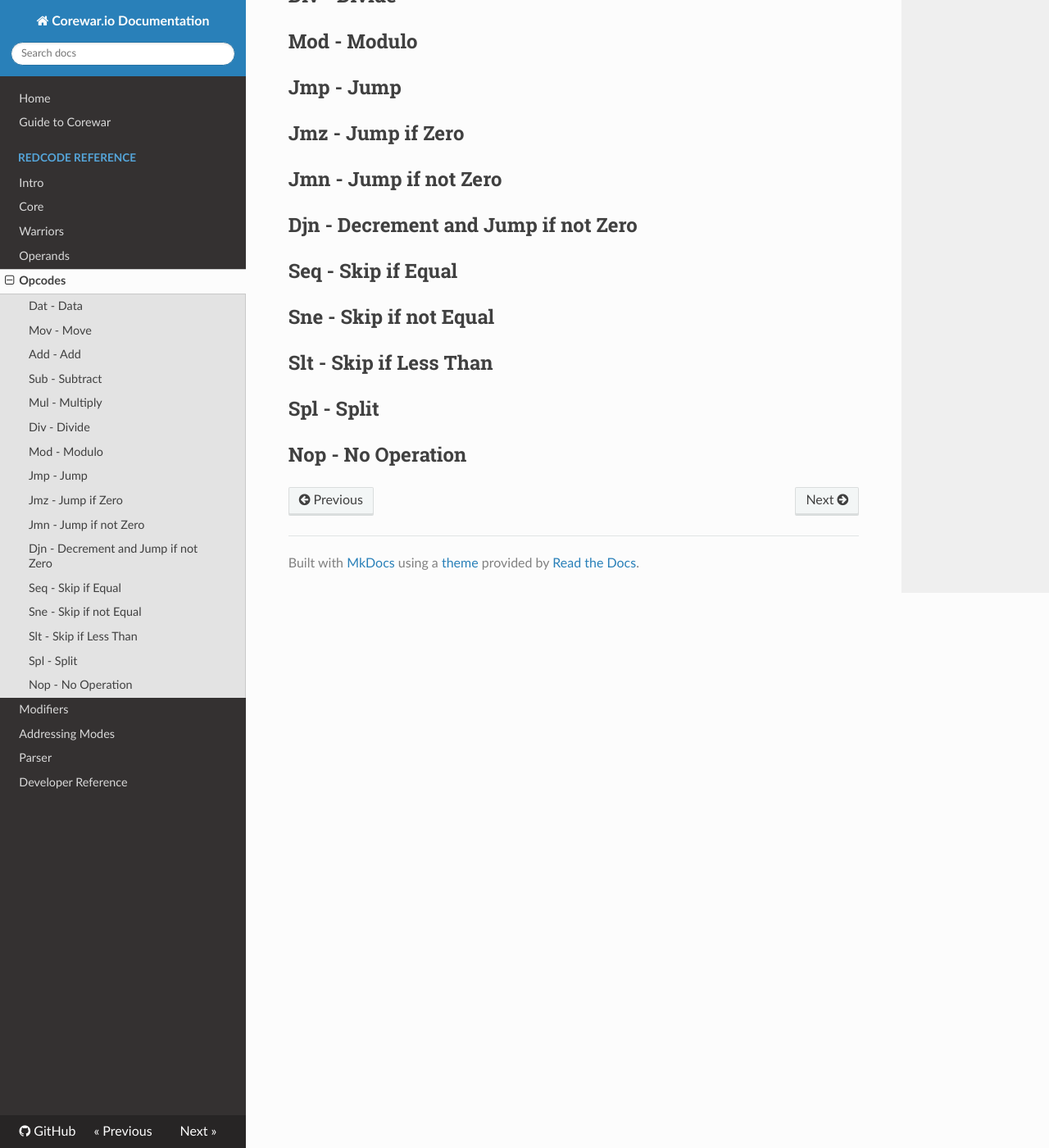
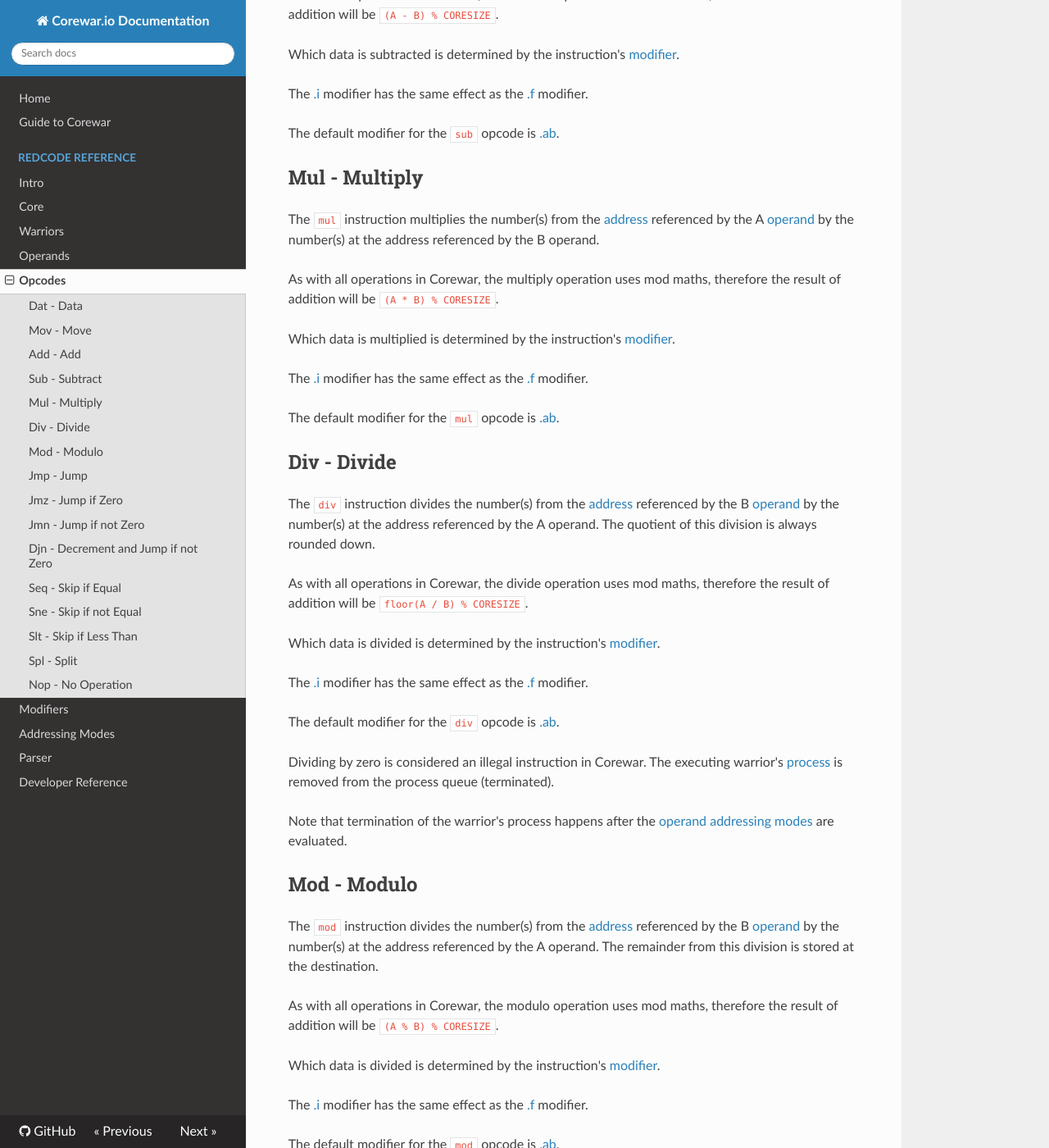
Before and after one commit to corewar/corewar.io, an MkDocs documentation site: the page built from docs/redcode/opcodes.md, in a window 1280 px wide and 1400 px high, scrolled down 2041 px. Shown: the whole window at 82% size. Built offline with MkDocs 1.6.1, drawn with Linux system fonts in a browser that asks for light colours; nearby versions of some CDN libraries; old or Windows-style settings are respelled for this version of MkDocs; some of the changed text lies outside the part shown.

Commit message:
Added descriptions for add, sub, mul, div and mod

```diff
--- a/docs/redcode/opcodes.md
+++ b/docs/redcode/opcodes.md
@@ -50,33 +50,83 @@
 
 ##Mov - Move
 
-The move instruction copies data from the [address](core#addresses) referenced by the A [operand](operands) to the address referenced by the B operand.
+The `mov` instruction copies data from the [address](core#addresses) referenced by the A [operand](operands) to the address referenced by the B operand.
 
-Which data is copied is determined by the instruction's [modifier](modifiers) as follows:
-
-|Modifier|Source|Destination|
-|---|---|---|
-|.a|A operand|A operand|
-|.b|B operand|B operand|
-|.ab|A operand|B operand|
-|.ba|B operand|A operand|
-|.f|A and B operands|A and B operands|
-|.x|A and B operands|B and A operands|
-|.i|Whole instruction|Whole instruction|
+Which data is copied is determined by the instruction's [modifier](modifiers).
 
 The default modifier for the `mov` opcode is [.i](modifiers#i).
 
 ##Add - Add
 
+The `add` instruction adds the number(s) from the [address](core#addresses) referenced by the A [operand](operands) to the number(s) at the address referenced by the B operand.
+
+As with all operations in Corewar, the add operation uses mod maths, therefore the result of addition will be `(A + B) % CORESIZE`.
+
+Which data is added is determined by the instruction's [modifier](modifiers).
+
+The [.i](modifiers#i) modifier has the same effect as the [.f](modifiers#f) modifier.
+
+The default modifier for the `add` opcode is [.ab](modifiers#ab).
+
 ##Sub - Subtract
+
+The `sub` instruction subtracts the number(s) from the [address](core#addresses) referenced by the A [operand](operands) from the number(s) at the address referenced by the B operand.
+
+As with all operations in Corewar, the subtract operation uses mod maths, therefore the result of addition will be `(A - B) % CORESIZE`.
+
+Which data is subtracted is determined by the instruction's [modifier](modifiers).
+
+The [.i](modifiers#i) modifier has the same effect as the [.f](modifiers#f) modifier.
+
+The default modifier for the `sub` opcode is [.ab](modifiers#ab).
 
 ##Mul - Multiply
 
+The `mul` instruction multiplies the number(s) from the [address](core#addresses) referenced by the A [operand](operands) by the number(s) at the address referenced by the B operand.
+
+As with all operations in Corewar, the multiply operation uses mod maths, therefore the result of addition will be `(A * B) % CORESIZE`.
+
+Which data is multiplied is determined by the instruction's [modifier](modifiers).
+
+The [.i](modifiers#i) modifier has the same effect as the [.f](modifiers#f) modifier.
+
+The default modifier for the `mul` opcode is [.ab](modifiers#ab).
+
 ##Div - Divide
+
+The `div` instruction divides the number(s) from the [address](core#addresses) referenced by the B [operand](operands) by the number(s) at the address referenced by the A operand. The quotient of this division is always rounded down.
+
+As with all operations in Corewar, the divide operation uses mod maths, therefore the result of addition will be `floor(A / B) % CORESIZE`.
+
+Which data is divided is determined by the instruction's [modifier](modifiers).
+
+The [.i](modifiers#i) modifier has the same effect as the [.f](modifiers#f) modifier.
+
+The default modifier for the `div` opcode is [.ab](modifiers#ab).
+
+Dividing by zero is considered an illegal instruction in Corewar. The executing warrior's [process](warriors#processes) is removed from the process queue (terminated).
+
+Note that termination of the warrior's process happens after the [operand](operands) [addressing modes](addressing_modes) are evaluated.
 
 ##Mod - Modulo
 
+The `mod` instruction divides the number(s) from the [address](core#addresses) referenced by the B [operand](operands) by the number(s) at the address referenced by the A operand. The remainder from this division is stored at the destination.
+
+As with all operations in Corewar, the modulo operation uses mod maths, therefore the result of addition will be `(A % B) % CORESIZE`.
+
+Which data is divided is determined by the instruction's [modifier](modifiers).
+
+The [.i](modifiers#i) modifier has the same effect as the [.f](modifiers#f) modifier.
+
+The default modifier for the `mod` opcode is [.ab](modifiers#ab).
+
+Dividing by zero is considered an illegal instruction in Corewar. The executing warrior's [process](warriors#processes) is removed from the process queue (terminated).
+
+Note that termination of the warrior's process happens after the [operand](operands) [addressing modes](addressing_modes) are evaluated.
+
 ##Jmp - Jump
+
+
 
 ##Jmz - Jump if Zero
 
```
Also changed, not shown: docs/redcode/modifiers.md (+14 -0 lines).
